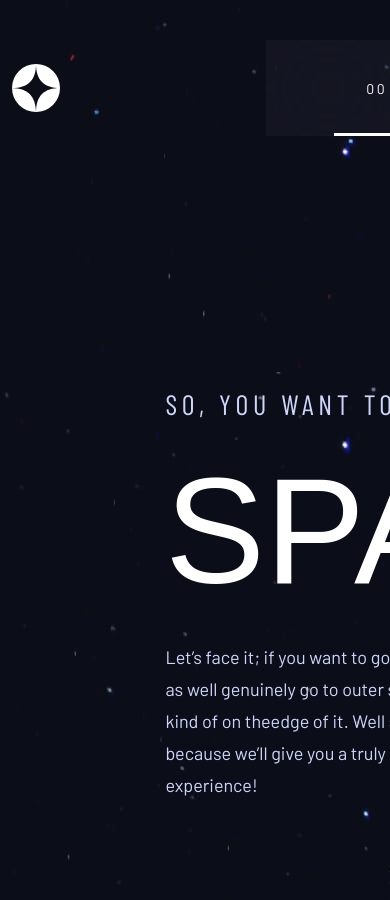
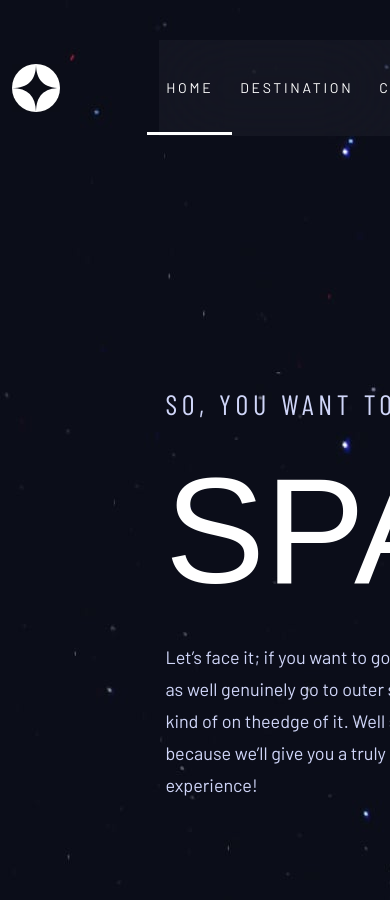
Before and after one commit to mohadese-nm/space-tourism-website, a Vue app: page / in a window 390 px wide. Shown: the top 900 px of the page. Built offline with nearby package versions, Linux system fonts and the light colour scheme; a web font is replaced by a local one.

Commit message:
fix nav sizez for tablet size

```diff
--- a/src/views/navigationBar.vue
+++ b/src/views/navigationBar.vue
@@ -1,5 +1,5 @@
 <template>
-    <div class="container">
+    <div class="container-fluid">
         <div class="navigation">
             <div class="nav-logo">
                 <img src="../assets/shared/logo.svg">
@@ -11,7 +11,7 @@
                     <div class="row align-items-center justify-content-center">
                         <div class="col link-column me-2">
                             <router-link :to="{name: 'home'}" class="page-link">
-                                00 HOME
+                                <span>00</span> HOME
                                 <div class="underline"></div>
                             </router-link>
 
@@ -19,7 +19,7 @@
 
                         <div class="col link-column me-2">
                             <router-link :to="{name: 'destination'}" class="page-link">
-                                01 DESTINATION
+                                <span>01</span> DESTINATION
                                 <div class="underline"></div>
                             </router-link>
 
@@ -27,7 +27,7 @@
 
                         <div class="col link-column me-2">
                             <router-link :to="{name: 'crew'}" class="page-link">
-                                02 CREW
+                                <span>02</span> CREW
                                 <div class="underline"></div>
                             </router-link>
 
@@ -35,7 +35,7 @@
 
                         <div class="col link-column">
                             <router-link :to="{name: 'technology'}" class="page-link">
-                                03 TECHNOLOGY
+                                <span>03</span> TECHNOLOGY
                                 <div class="underline"></div>
                             </router-link>
 
@@ -92,7 +92,7 @@
         position: absolute;
         width: 62.3%;
         height: 96px;
-        right: -100px;
+        left: 600px;
         top: 0px;
         background: rgba(255, 255, 255, 0.04);
         backdrop-filter: blur(40px);
@@ -117,6 +117,7 @@
                     line-height: 19px;
                     letter-spacing: 2.7px;
                     color: white;
+
                     .underline {
                         margin-top: 35px;
                         height: 3px;
@@ -147,7 +148,29 @@
             display: none;
         }
         .nav-blur{
-            width: 58%;
+            width: 63%;
+            left: auto;
+            right: -12px;
+            .nav-links{
+                width: 395px;
+                left: 0;
+                top: 38px;
+                bottom: 0;
+                right: 0;
+                margin-right: auto;
+                margin-left: auto;
+                .page-link{
+                    font-family: $barlowCond;
+                    font-size: 12px;
+                    line-height: 17px;
+                    letter-spacing: 2.3625px;
+                    font-weight: lighter;
+                    span{
+                        display: none;
+                    }
+
+                }
+            }
         }
     }
 }
```
